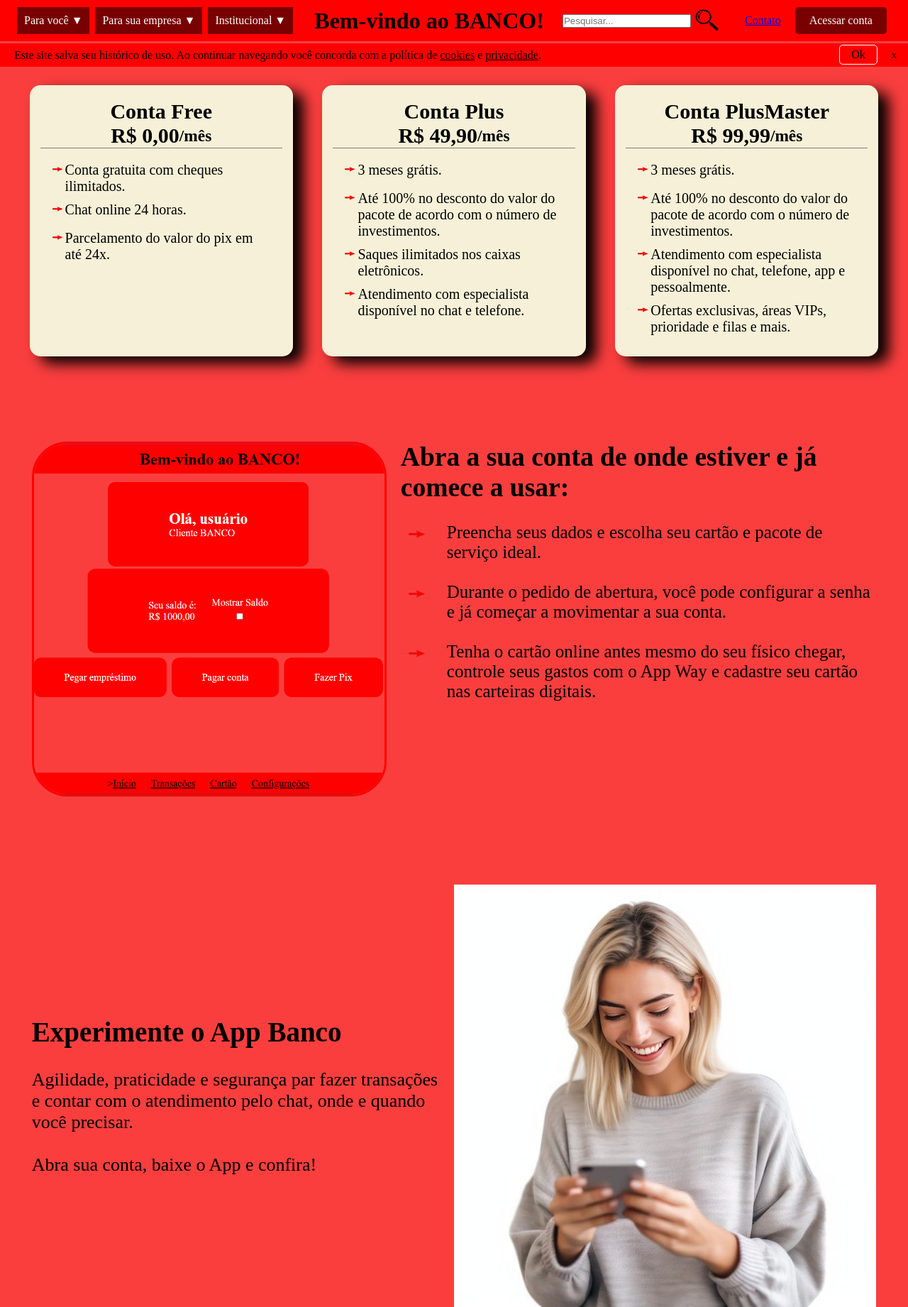
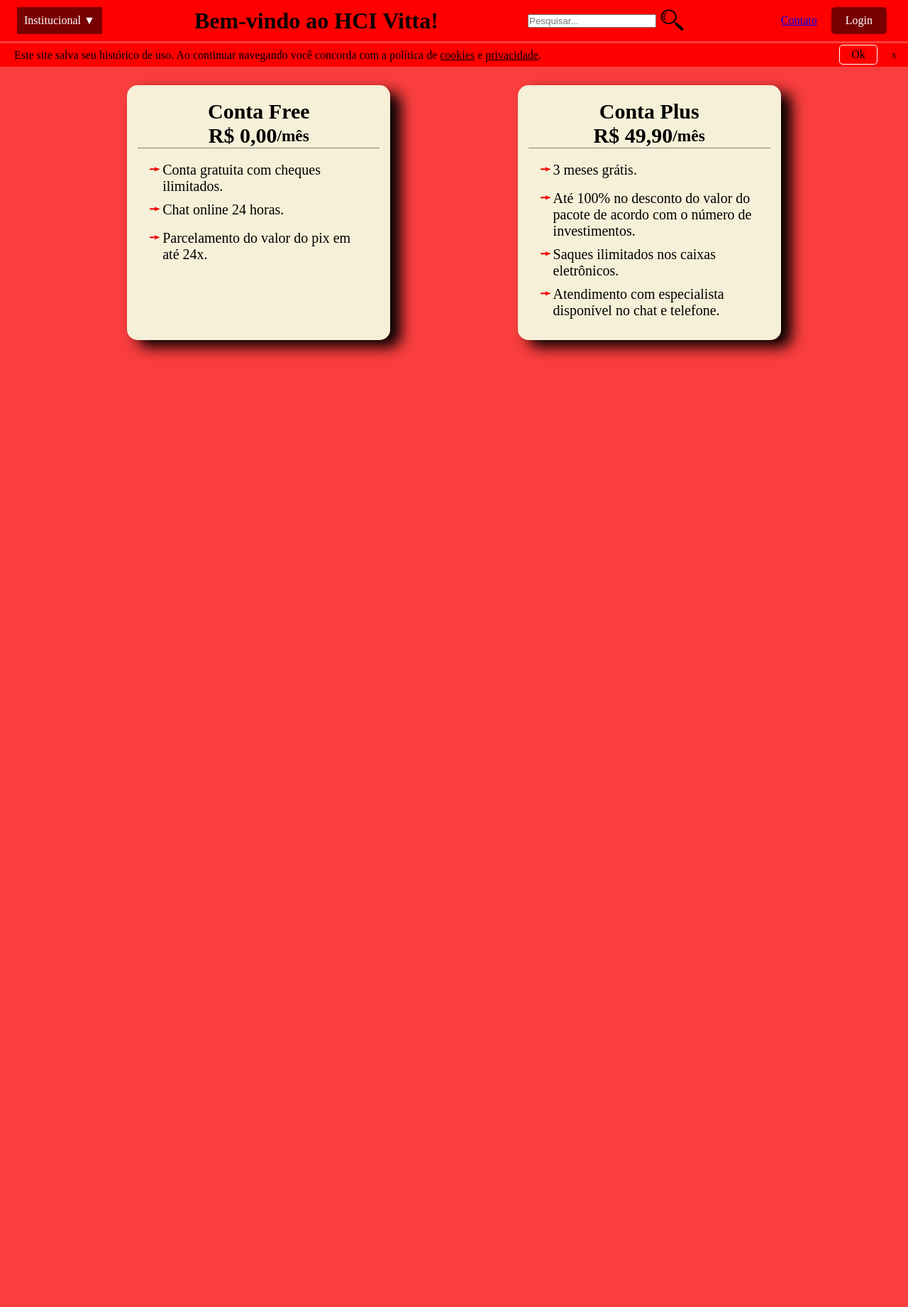
Before and after one commit to LibiaManoela/trabalhoPI5, a plain HTML site: page frontend-chatAI/front/html/index.html in a window 1280 px wide. Shown: the whole page at 71% size. After the commit the page ends 800 px from the top, so only its background shows below. Drawn offline with Linux system fonts and the light colour scheme.

Commit message:
Modificação do conteúdo da página inicial

```diff
--- a/frontend-chatAI/front/html/index.html
+++ b/frontend-chatAI/front/html/index.html
@@ -1,9 +1,9 @@
-<!DOCTYPE html>
+<!doctype html>
 <html lang="pt-br">
     <head>
-    <meta charset="UTF-8">
-    <meta name="viewport" content="width=device-width, initial-scale=1.0">
-    <link rel="stylesheet" href="../css/homepage.css">
+        <meta charset="UTF-8" />
+        <meta name="viewport" content="width=device-width, initial-scale=1.0" />
+        <link rel="stylesheet" href="../css/homepage.css" />
         <script src="../js/main.js"></script>
         <title>BANCO</title>
     </head>
@@ -12,33 +12,7 @@
             <div class="dropdown">
                 <ul>
                     <li class="dropdown-item">
-                        <a href="#">Para você ▼</a>
-                        <ul class="dropdown-content">
-                            <li><a href="#">Cartões</a></li>
-                            <li><a href="#">Contas</a></li>
-                            <li><a href="#">Empréstimo e Financiamento</a></li>
-                            <li><a href="#">Habitação</a></li>
-                            <li><a href="#">Investimentos</a></li>
-                            <li><a href="#">Seguros</a></li>
-                            <li><a href="#">Loterias</a></li>
-                            <li><a href="#">Negocie sua dívida</a></li>
-                        </ul>
-                    </li>
-                    <li class="dropdown-item"><a href="">Para sua empresa ▼</a>
-                        <ul class="dropdown-content">
-                            <li><a href="#">Agro</a></li>
-                            <li><a href="#">Cartões</a></li>
-                            <li><a href="#">Comércio Exterior</a></li>
-                            <li><a href="#">Contas</a></li>
-                            <li><a href="#">Crédito e Financiamento</a></li>
-                            <li><a href="#">MEI</a></li>
-                            <li><a href="#">Negocie sua dívida</a></li>
-                            <li><a href="#">Nichos de mercado</a></li>
-                            <li><a href="#">Parceria</a></li>
-                        </ul>
-
-                    </li>
-                    <li class="dropdown-item"><a href="">Institucional ▼</a>
+                        <a href="">Institucional ▼</a>
                         <ul class="dropdown-content">
                             <li><a href="#">Aviso de privacidade</a></li>
                             <li><a href="#">Notícias</a></li>
@@ -48,28 +22,32 @@
                             <li><a href="#">Transparência</a></li>
                             <li><a href="#">Sustentabilidade</a></li>
                         </ul>
-
                     </li>
                 </ul>
-
             </div>
-        <h1>Bem-vindo ao BANCO!</h1>
+            <h1>Bem-vindo ao HCI Vitta!</h1>
             <div class="search-bar">
-            <input type="text" placeholder="Pesquisar...">
-            <img src="../imagens/lupa2.png">
+                <input type="text" placeholder="Pesquisar..." />
+                <img src="../imagens/lupa2.png" />
             </div>
             <ul class="ajuda">
                 <li><a href="contato.html">Contato</a></li>
-            <li class="login-button"><a href="login.html">Acessar conta</a></li>
+                <li class="login-button">
+                    <a href="login.html">Login</a>
+                </li>
             </ul>
             <div id="cookies">
-            <p>Este site salva seu histórico de uso. Ao continuar navegando você concorda com a política de <u>cookies</u> e <u>privacidade</u>.</p>
+                <p>
+                    Este site salva seu histórico de uso. Ao continuar navegando
+                    você concorda com a política de <u>cookies</u> e
+                    <u>privacidade</u>.
+                </p>
                 <div id="cookies-botoes">
-                <div id="cookie-button" onclick = 'cookies()'>
+                    <div id="cookie-button" onclick="cookies()">
                         <p>Ok</p>
                     </div>
-                <div id="cookies-button" onclick = 'cookies()'>
-                    <P>X</P>
+                    <div id="cookies-button" onclick="cookies()">
+                        <p>X</p>
                     </div>
                 </div>
             </div>
@@ -85,15 +63,15 @@
                     </div>
                 </div>
                 <div class="topicos">
-                <img src="../imagens/setaVermelha.png">
+                    <img src="../imagens/setaVermelha.png" />
                     <p>Conta gratuita com cheques ilimitados.</p>
                 </div>
                 <div class="topicos">
-                <img src="../imagens/setaVermelha.png">
+                    <img src="../imagens/setaVermelha.png" />
                     <p>Chat online 24 horas.</p>
                 </div>
                 <div class="topicos">
-                <img src="../imagens/setaVermelha.png">
+                    <img src="../imagens/setaVermelha.png" />
                     <p>Parcelamento do valor do pix em até 24x.</p>
                 </div>
             </div>
@@ -106,83 +84,30 @@
                     </div>
                 </div>
                 <div class="topicos">
-                <img src="../imagens/setaVermelha.png">
+                    <img src="../imagens/setaVermelha.png" />
                     <p>3 meses grátis.</p>
                 </div>
                 <div class="topicos">
-                <img src="../imagens/setaVermelha.png">
-                <p>Até 100% no desconto do valor do pacote de acordo com o número de investimentos.</p>
+                    <img src="../imagens/setaVermelha.png" />
+                    <p>
+                        Até 100% no desconto do valor do pacote de acordo com o
+                        número de investimentos.
+                    </p>
                 </div>
                 <div class="topicos">
-                <img src="../imagens/setaVermelha.png">
+                    <img src="../imagens/setaVermelha.png" />
                     <p>Saques ilimitados nos caixas eletrônicos.</p>
                 </div>
                 <div class="topicos">
-                <img src="../imagens/setaVermelha.png">
-                <p>Atendimento com especialista disponível no chat e telefone.</p>
-            </div>
-        </div>
-        <div class="cartoes">
-            <div class="titulo-cartoes">
-                <h2>Conta PlusMaster</h2>
-                <div class="preco">
-                    <h2>R$ 99,99</h2>
-                    <h3>/mês</h3>
-                </div>
-            </div>
-            <div class="topicos">
-                <img src="../imagens/setaVermelha.png">
-                <p>3 meses grátis.</p>
-            </div>
-            <div class="topicos">
-                <img src="../imagens/setaVermelha.png">
-                <p>Até 100% no desconto do valor do pacote de acordo com o número de investimentos.</p>
-            </div>
-            <div class="topicos">
-                <img src="../imagens/setaVermelha.png">
-                <p>Atendimento com especialista disponível no chat, telefone, app e pessoalmente.</p>
-            </div>
-            <div class="topicos">
-                <img src="../imagens/setaVermelha.png">
-                <p>Ofertas exclusivas, áreas VIPs, prioridade e filas e mais.</p>
+                    <img src="../imagens/setaVermelha.png" />
+                    <p>
+                        Atendimento com especialista disponível no chat e
+                        telefone.
+                    </p>
                 </div>
             </div>
         </div>
 
-      <div class="homepage">
-        <div id="tutorial">
-            <div id="tut-imagem">
-                <img src="../imagens/telaBanco.png">
-            </div>
-            <div id="tutorial-escrita">
-                <h2>Abra a sua conta de onde estiver e já comece a usar:</h2>
-                <br>
-                <div class="tut-escrita">
-                    <img src="../imagens/setaVermelha.png">
-                    <p>Preencha seus dados e escolha seu cartão e pacote de serviço ideal.</p>
-                </div>
-                <br>
-                <div class="tut-escrita">
-                    <img src="../imagens/setaVermelha.png">
-                    <p>Durante o pedido de abertura, você pode configurar a senha e já começar a movimentar a sua conta.</p>
-                </div>
-                <br>
-                <div class="tut-escrita">
-                    <img src="../imagens/setaVermelha.png">
-                    <p>Tenha o cartão online antes mesmo do seu físico chegar, controle seus gastos com o App Way e cadastre seu cartão nas carteiras digitais.</p>
-                </div>
-            </div>
-        </div>
-        <div id="app">
-            <div id="app-escrita">
-                <h2>Experimente o App Banco</h2>
-                <br>
-                <p>Agilidade, praticidade e segurança par fazer transações e contar com o atendimento pelo chat, onde e quando você precisar.</p>
-                <br>
-                <p>Abra sua conta, baixe o App e confira!</p>
-            </div>
-            <img src="../imagens/App.jpeg">
-        </div>
-    </div>
+        <div class="homepage"></div>
     </body>
 </html>
```
Lines whose indentation alone changed are shown as unchanged.
